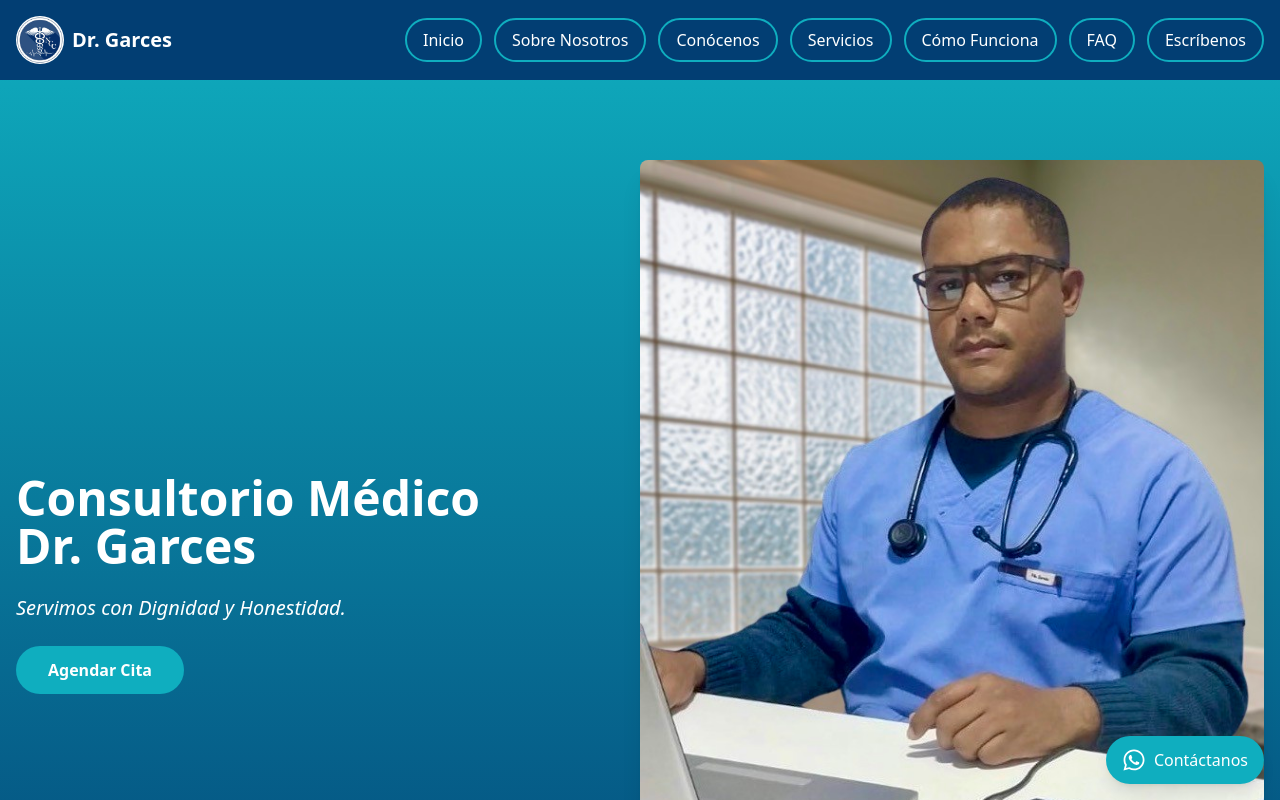
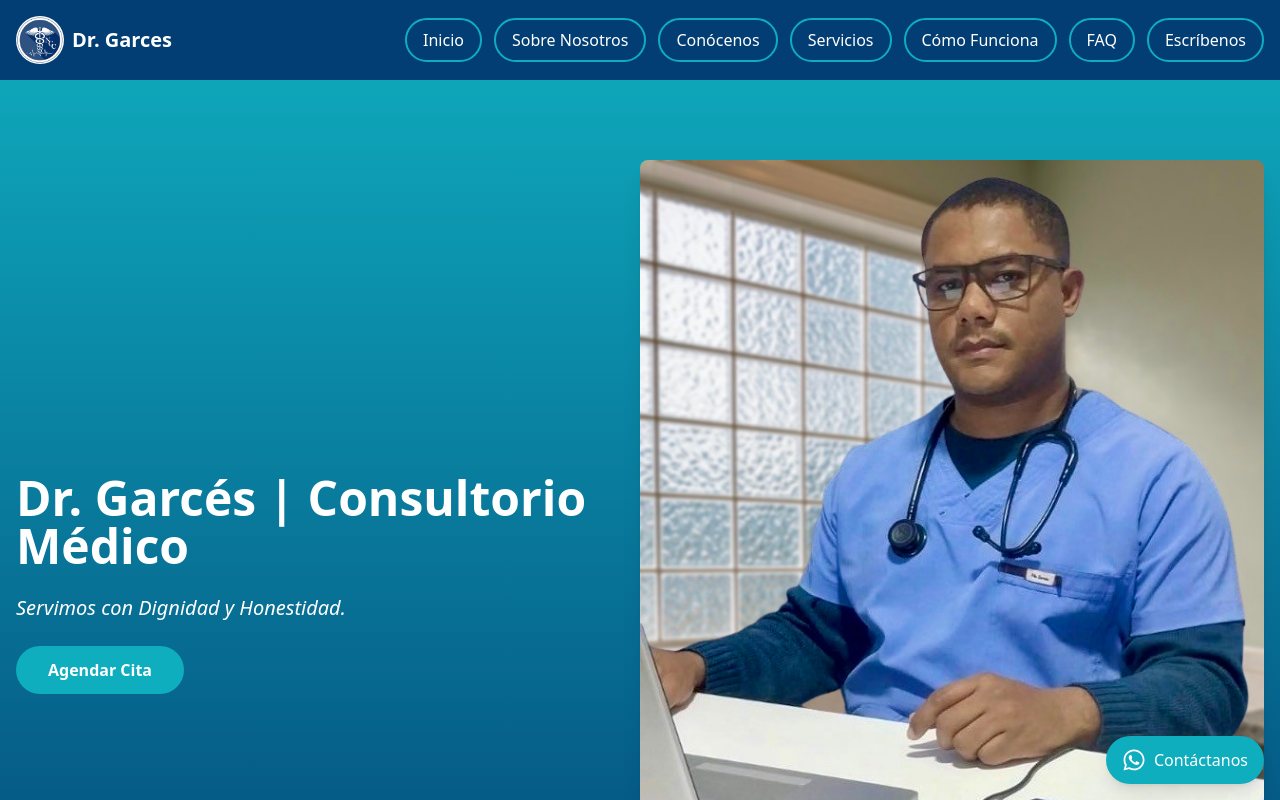
Before and after one commit to diegoandres2143/consultorio-medico, a React (Vite) app: page / in a window 1280 px wide. Shown: the top 800 px of the page. Built offline with nearby package versions, Linux system fonts and the light colour scheme.

Commit message:
Cambio nombre Indexación

```diff
--- a/index.html
+++ b/index.html
@@ -8,6 +8,7 @@
     <meta name="description" content="Brindamos atención médica integral y de calidad, con ética, profesionalismo y compromiso con la salud de nuestros pacientes.">
 
     <meta property="og:title" content="Dr. Garcés | Consultorio Médico">
+    <meta property="og:site_name" content="Dr. Garcés | Consultorio Médico">
     <meta property="og:description" content="Brindamos atención médica integral y de calidad, con ética, profesionalismo y compromiso con la salud de nuestros pacientes.">
     <meta property="og:url" content="https://consultoriomedicodoctorgarces.com">
     <meta property="og:type" content="website">
@@ -21,6 +22,13 @@
       "name": "Dr. Garcés | Consultorio Médico",
       "description": "Brindamos atención médica integral y de calidad, con ética, profesionalismo y compromiso con la salud de nuestros pacientes.",
       "url": "https://consultoriomedicodoctorgarces.com"
+    },
+    {
+      "@context": "https://schema.org",
+      "@type": "WebSite",
+      "name": "Dr. Garcés | Consultorio Médico",
+      "description": "Brindamos atención médica integral y de calidad, con ética, profesionalismo y compromiso con la salud de nuestros pacientes.",
+      "url": "https://consultoriomedicodoctorgarces.com/"
     }
     </script>
   </head>
--- a/src/App.tsx
+++ b/src/App.tsx
@@ -307,7 +307,7 @@ function App() {
           <div className="flex flex-col md:flex-row items-center">
             <div className="md:w-1/2 space-y-6">
               <h1 className="text-3xl md:text-5xl font-bold">
-                Consultorio Médico <br /> Dr. Garces
+                Dr. Garcés | Consultorio Médico
               </h1>
               <p className="text-xl italic">
                 Servimos con Dignidad y Honestidad.
```
